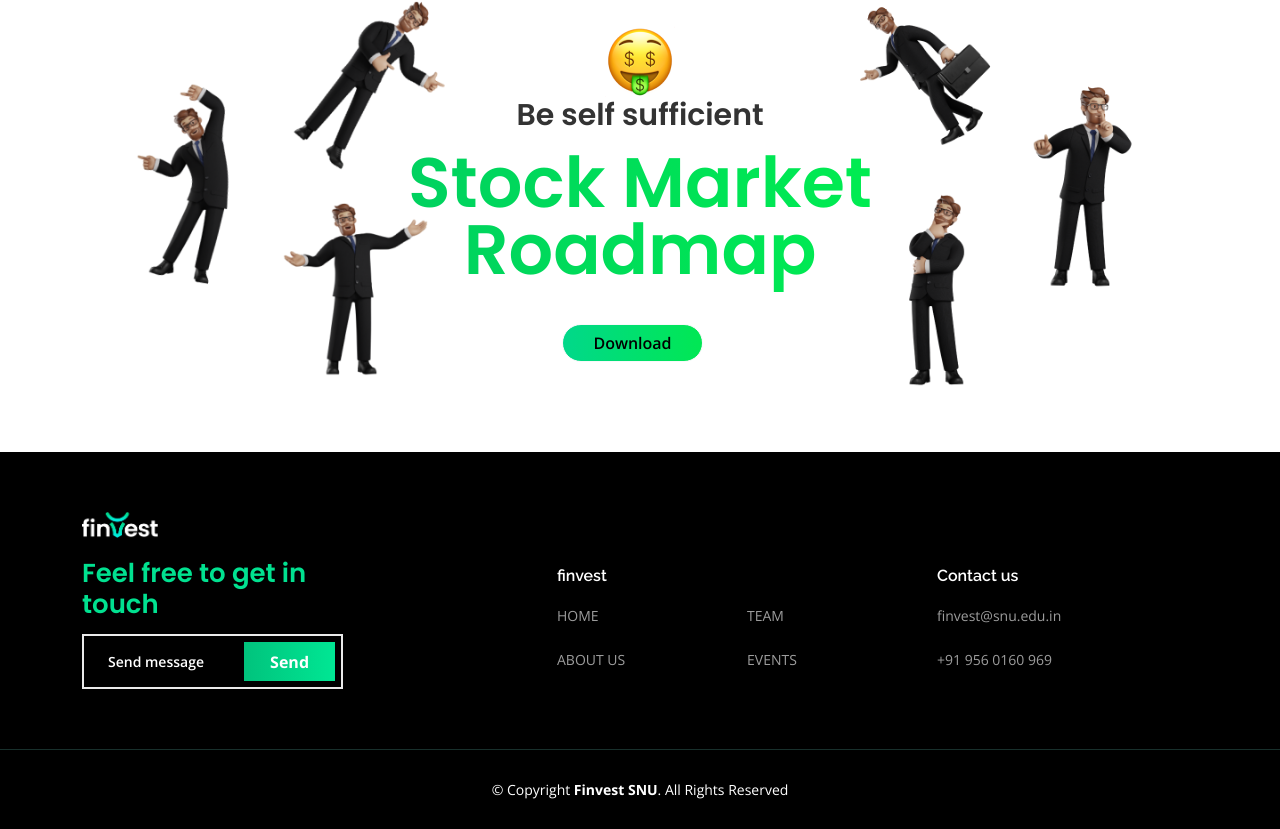
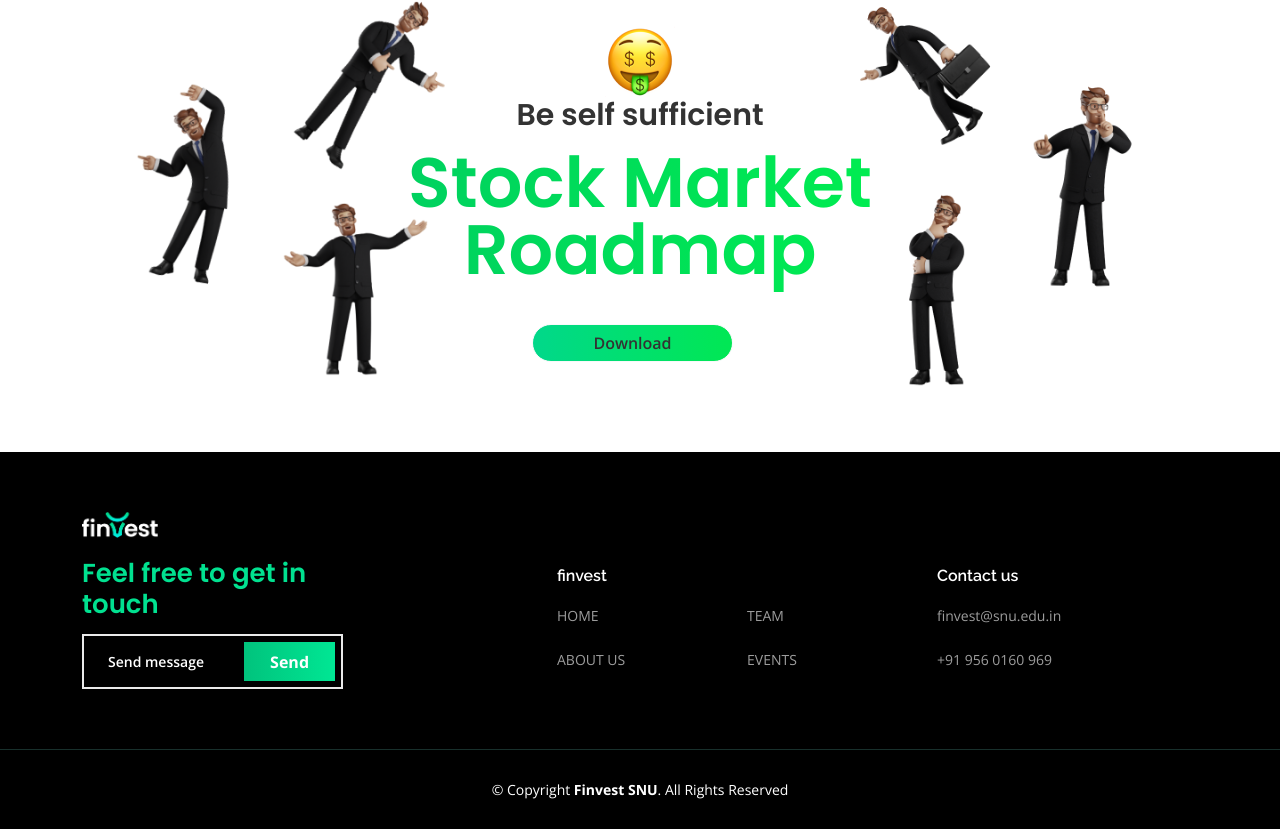
Before and after one commit to Finvest-SNU/website, a Next.js app: page / in a window 1280 px wide. Shown: the part 3223-4052 px from the top of the page. Built offline with nearby package versions, Linux system fonts and the light colour scheme.

Commit message:
chore: link added (issue-4)

```diff
--- a/components/homepage/roadmap.js
+++ b/components/homepage/roadmap.js
@@ -17,7 +17,7 @@ export default function Roadmap() {
                     </div>
                     <div className="row justify-content-center">
                         <div className="col-lg-6 col-md-6 mt-0 mt-md-4 d-none d-sm-block">
-                                <button type="button" className={`btn btn-light ${styles.btn} ${styles.btn_active}`}>Download</button>
+                                <button type="button" className={`btn btn-light ${styles.btn} ${styles.btn_active}`}><a href='https://zerodha.com/varsity/modules/' className={`${styles.a_roadmap}`}>Download</a></button>
                         </div>
                     </div>
                 </div>
--- a/components/homepage/roadmap.module.css
+++ b/components/homepage/roadmap.module.css
@@ -91,3 +91,13 @@
         top: -50px;
     }
 }
+
+.a_roadmap{
+        padding: 6px 30px;
+        text-decoration: none !important;
+        color: #333333;
+}
+
+.a_roadmap:hover{
+    color: black;
+}
--- a/pages/finXinss.js
+++ b/pages/finXinss.js
@@ -1,5 +1,3 @@
-import styles from './finXins.module.css';
-
 import Logo from './../assets/img/logo.png';
 const FinComponent=()=>{
     return(
```
